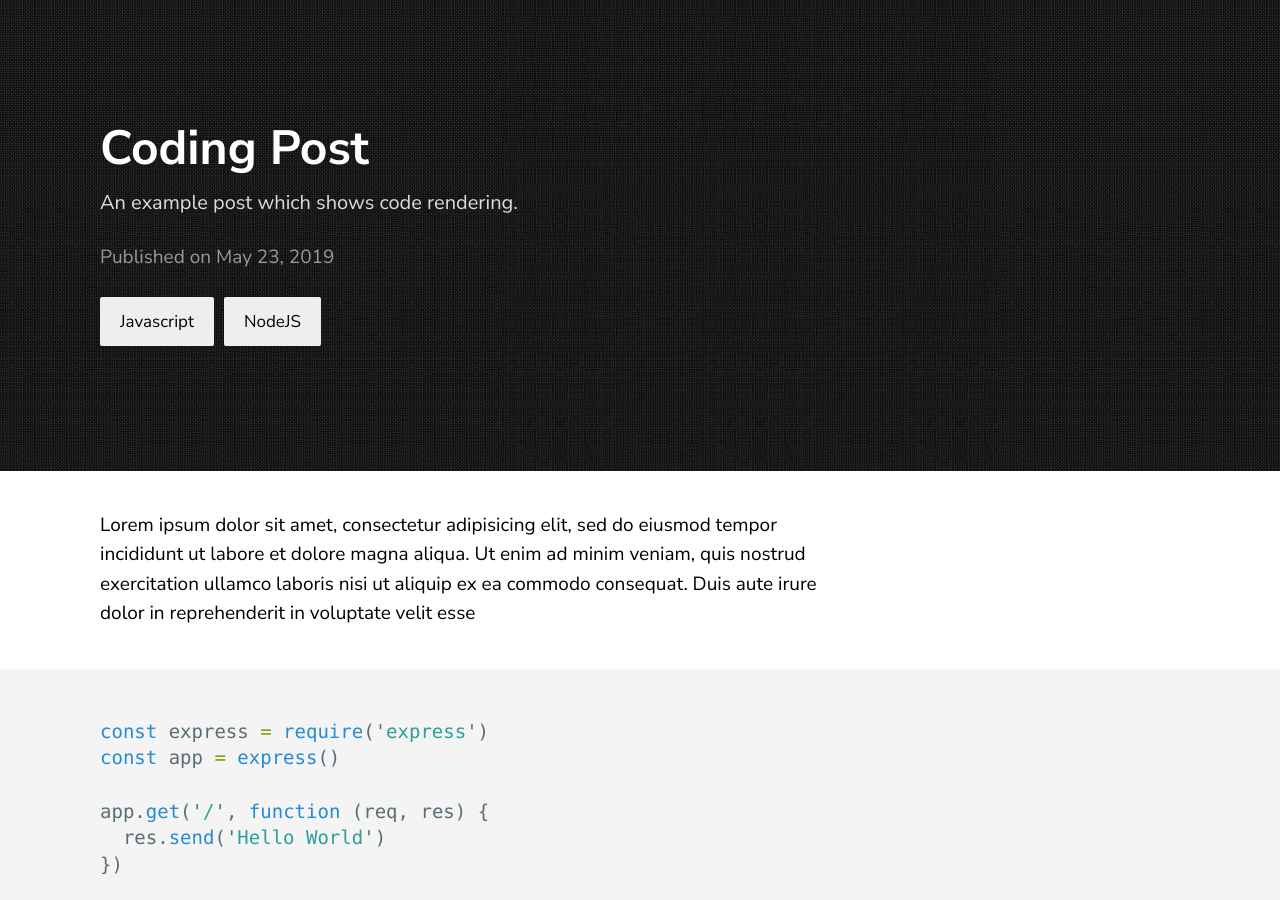
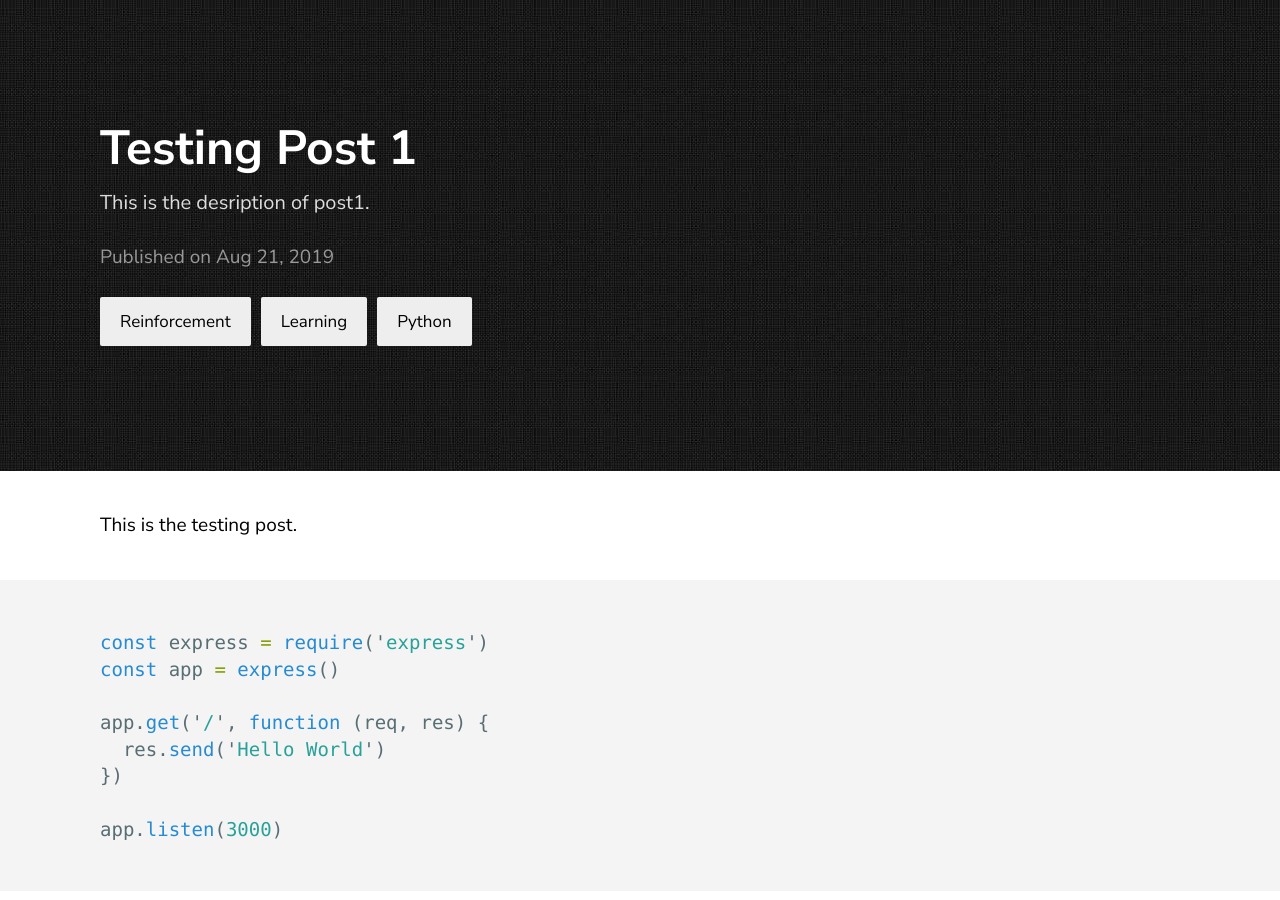
Before and after one commit to samarsault/texture, a Jekyll site: the page built from _posts/2019-06-30-coding-post.markdown, in a window 1280 px wide and 900 px high. Built offline with Jekyll 4.4.1, drawn with Linux system fonts in a browser that asks for light colours.

Commit message:
Update 2019-06-30-coding-post.markdown

````diff
--- a/_posts/2019-06-30-coding-post.markdown
+++ b/_posts/2019-06-30-coding-post.markdown
@@ -1,11 +1,11 @@
 ---
 layout: post
-title:  "Coding Post"
-description: An example post which shows code rendering.
-date:   2019-05-23 21:03:36 +0530
-categories: Javascript NodeJS
+title:  "Testing Post 1"
+description: This is the desription of post1.
+date:   2019-08-21 21:03:36 +0530
+categories: Reinforcement Learning Python
 ---
-Lorem ipsum dolor sit amet, consectetur adipisicing elit, sed do eiusmod tempor incididunt ut labore et dolore magna aliqua. Ut enim ad minim veniam, quis nostrud exercitation ullamco laboris nisi ut aliquip ex ea commodo consequat. Duis aute irure dolor in reprehenderit in voluptate velit esse
+This is the testing post.
 
 ```javascript
 const express = require('express')
````
